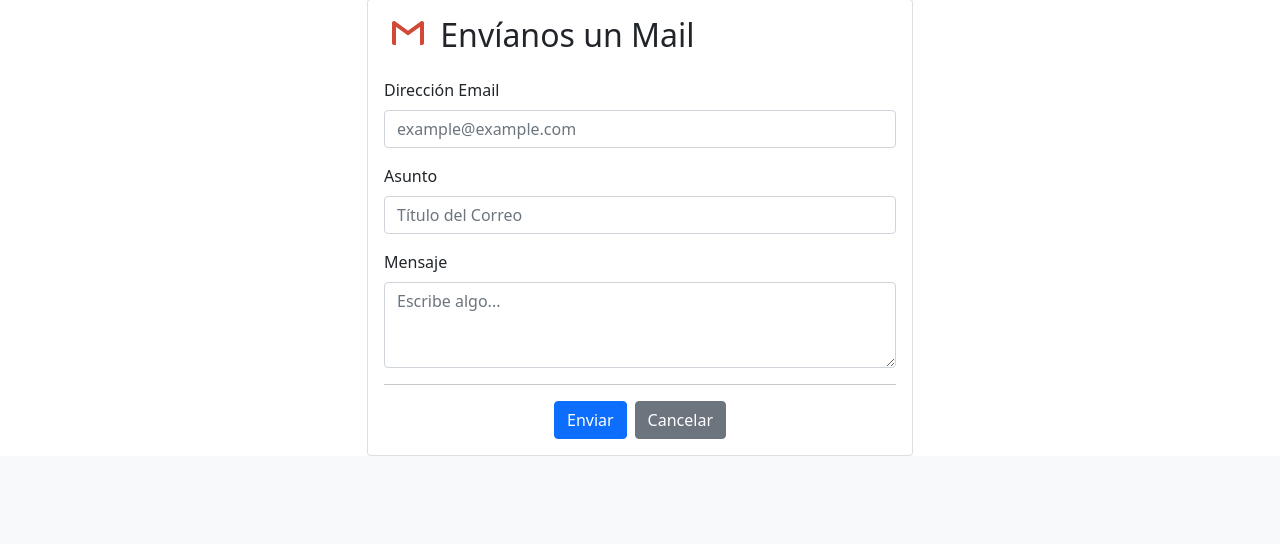
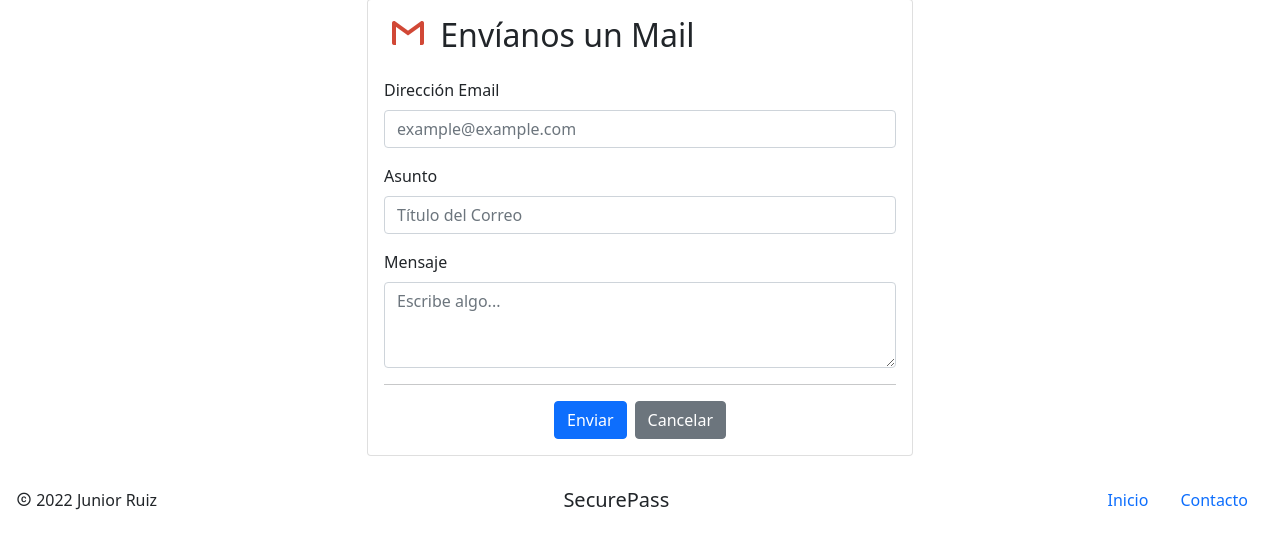
Before and after one commit to junior-r/SecurePass, a Django app: page /contactos/ in a window 1280 px wide. Shown: the part 390-934 px from the top of the page. Before the commit the page ends 846 px from the top, so only its background shows below. Run offline with Django 4.2, Linux system fonts and the light colour scheme; some libraries are stand-ins or nearby versions; some web fonts are replaced.

Commit message:
Añadiendo el footer

```diff
--- a/app/templates/app/base.html
+++ b/app/templates/app/base.html
@@ -1,3 +1,4 @@
+{% load static %}
 <!DOCTYPE html>
 <html lang="en">
 <head>
@@ -6,6 +7,7 @@
     <meta name="viewport" content="width=device-width, initial-scale=1.0">
     {% block title %} <title>Document</title> {% endblock %}
     {% block style %} <link rel="stylesheet" href=""> {% endblock %}
+    <link rel="stylesheet" href="{% static 'app/imagenes/iconos-contactos/style.css' %}">
     <link href="https://cdn.jsdelivr.net/npm/bootstrap@5.1.3/dist/css/bootstrap.min.css" rel="stylesheet" integrity="sha384-1BmE4kWBq78iYhFldvKuhfTAU6auU8tT94WrHftjDbrCEXSU1oBoqyl2QvZ6jIW3" crossorigin="anonymous">
 </head>
 <body>
@@ -69,6 +71,21 @@
     {% block js %}
     {% endblock %}
 
+    <footer class="footer position-relative bottom-0 start-0 end-0">
+      <div class="sections d-flex justify-content-between align-items-center py-4 px-3">
+        <section class="section derechos"><span class="icon-copyright"></span> 2022 Junior Ruiz</section>
+        <section class="section logo navbar-brand">SecurePass</section>
+        <ul class="section menu d-flex mb-0 list-unstyled">
+          <li class="nav-item">
+            <a class="nav-link text-decoration-none" aria-current="page" href="{% url 'home' %}">Inicio</a>
+          </li>
+          <li class="nav-item">
+            <a class="nav-link text-decoration-none" href="{% url 'contactos' %}">Contacto</a>
+          </li>
+        </ul>
+      </div>
+    </footer>
+
     <script src="//cdn.jsdelivr.net/npm/sweetalert2@11"></script>
     {% if messages %}
       {% for m in messages %}
--- a/app/templates/app/contactos.html
+++ b/app/templates/app/contactos.html
@@ -5,7 +5,6 @@
 {% endblock %}
 
 {% block style %}
-<link rel="stylesheet" href="{% static 'app/imagenes/iconos-contactos/style.css' %}">
 <link rel="stylesheet" href="{% static 'app/css/contactos.css' %}">
 {% endblock %}
 
```
